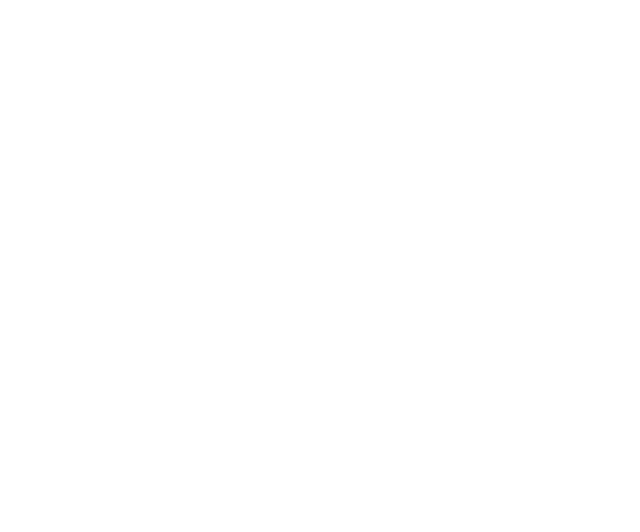
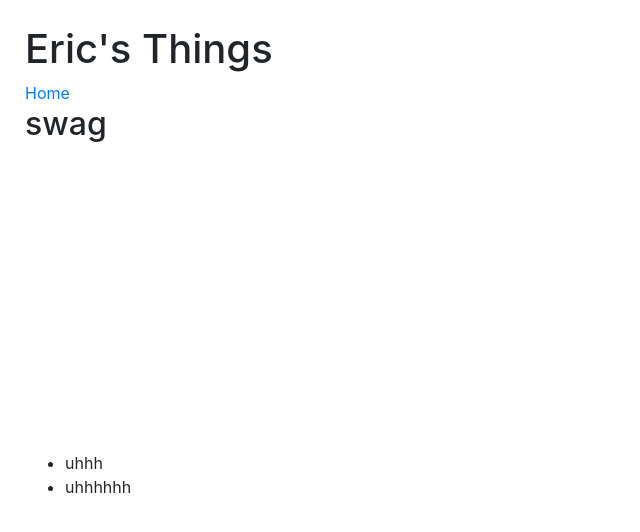
Before and after one commit to EricSokolowski/all-the-things, a React (Create React App) app: page /the-eric-things in a window 1280 px wide. Before the commit this address had no page. Shown: the top 532 px of the page, without its empty margins (0-640 px from the left). Built offline with nearby package versions, Linux system fonts and the light colour scheme.

Commit message:
add eric things

```diff
--- a/src/App.js
+++ b/src/App.js
@@ -5,6 +5,7 @@
 import AwesomeThings from './pages/AwesomeThings/AwesomeThings'
 import Landing from './pages/Landing/Landing'
 import MarcusThings from './pages/MarcusThings/MarcusThings'
+import EricThings from './pages/EricThings/EricThings'
 
 const App = () => {
   const bensThings = [
@@ -77,6 +78,13 @@
     },
   ]
 
+  const ericThings = [
+    {
+      name:'swag',
+      attributes: ['uhhh', 'uhhhhhh'],
+    }
+  ]
+
   return (
     <Routes>
       {/* All the <Route> components should live here */}
@@ -101,6 +109,10 @@
         path="/the-marcus-things"
         element={<MarcusThings things={marcusThings} />}
       />
+      <Route
+        path="/the-eric-things"
+        element={<EricThings things={ericThings} />}
+      />
     </Routes>
   )
 }
--- /dev/null
+++ b/src/pages/EricThings/EricThings.jsx
@@ -0,0 +1,17 @@
+import ThingCard from '../../components/ThingCard/ThingCard'
+import { Link } from 'react-router-dom'
+
+const EricThings = (props) => {
+  return (
+    <>
+      <h1>Eric's Things</h1>
+      <Link to="/">Home</Link>
+
+      {props.things.map((thing, idx) =>
+        <ThingCard key={idx} thing={thing}/>
+      )}
+    </>
+  )
+}
+
+export default EricThings
--- a/src/pages/Landing/Landing.jsx
+++ b/src/pages/Landing/Landing.jsx
@@ -10,6 +10,7 @@
       <Link to="/the-silly-things">Hunter's Things</Link><br/>
       <Link to="/the-awesome-things">David V's Things</Link><br/>
       <Link to="/the-marcus-things">Marcus' Things</Link><br/>
+      <Link to="/the-eric-things">Eric's Things</Link><br/>
     </>
   )
 }
```
